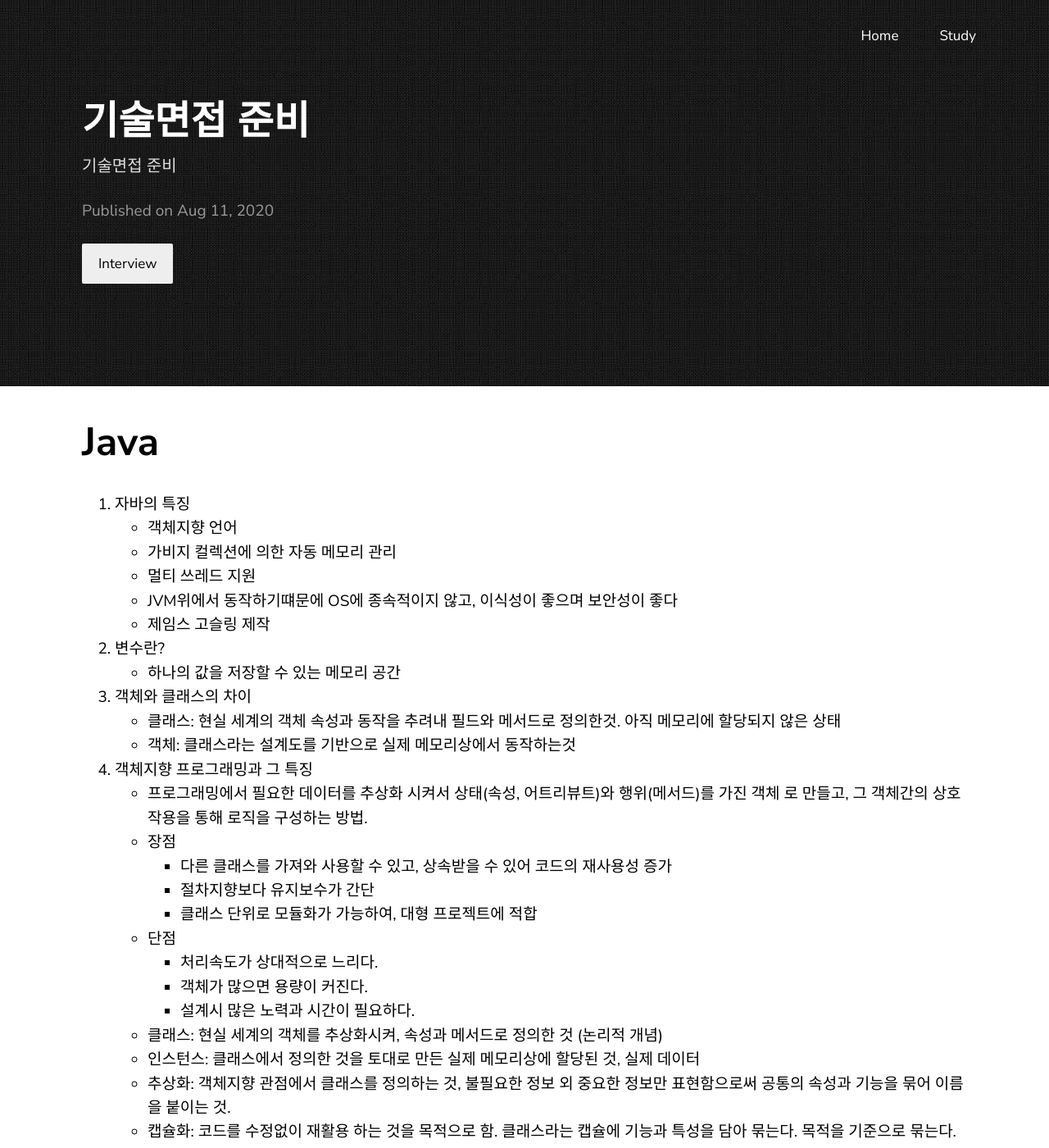
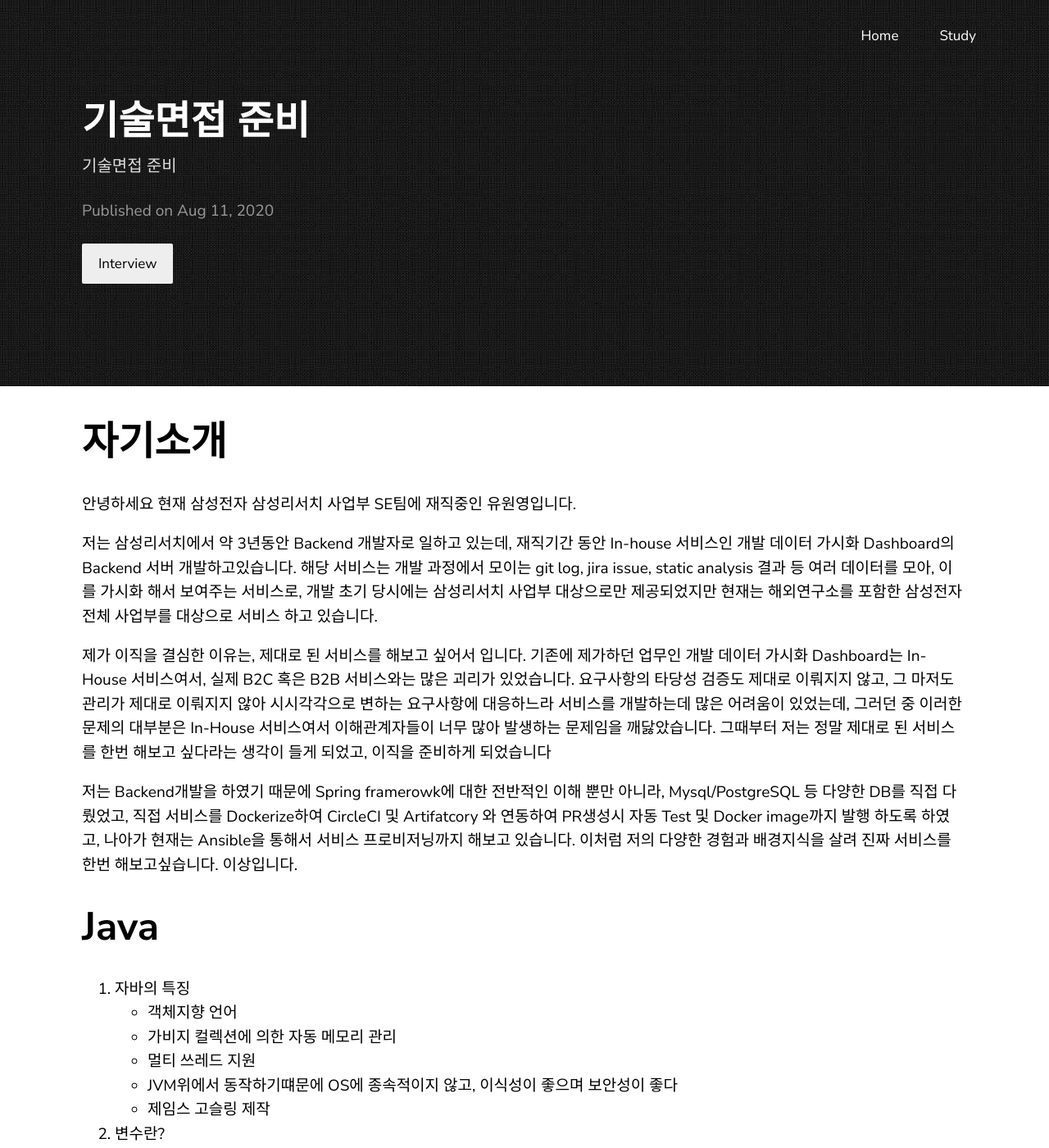
Before and after one commit to yoowonyoung/yoowonyoung.github.io, a Jekyll site: the page built from _posts/2020-08-11-Interview-03.md, in a window 1280 px wide and 1400 px high. Shown: the whole window at 82% size. Built offline with Jekyll 4.4.1, drawn with Linux system fonts in a browser that asks for light colours; comment, search, counter and statistics services are not loaded.

Commit message:
Update 2020-08-11-Interview-03.md

```diff
--- a/_posts/2020-08-11-Interview-03.md
+++ b/_posts/2020-08-11-Interview-03.md
@@ -5,6 +5,16 @@ description: 기술면접 준비
 date: 2020-08-11 20:41:00 +09:00
 categories: Interview
 ---
+
+# 자기소개
+안녕하세요 현재 삼성전자 삼성리서치 사업부 SE팀에 재직중인 유원영입니다.
+
+저는 삼성리서치에서 약 3년동안 Backend 개발자로 일하고 있는데, 재직기간 동안 In-house 서비스인 개발 데이터 가시화 Dashboard의 Backend 서버 개발하고있습니다. 해당 서비스는 개발 과정에서 모이는 git log, jira issue, static analysis 결과 등 여러 데이터를 모아, 이를 가시화 해서 보여주는 서비스로, 개발 초기 당시에는 삼성리서치 사업부 대상으로만 제공되었지만 현재는 해외연구소를 포함한 삼성전자 전체 사업부를 대상으로 서비스 하고 있습니다.
+
+제가 이직을 결심한 이유는, 제대로 된 서비스를 해보고 싶어서 입니다. 기존에 제가하던 업무인 개발 데이터 가시화 Dashboard는 In-House 서비스여서, 실제 B2C 혹은 B2B 서비스와는 많은 괴리가 있었습니다. 요구사항의 타당성 검증도 제대로 이뤄지지 않고, 그 마저도 관리가 제대로 이뤄지지 않아 시시각각으로 변하는 요구사항에 대응하느라 서비스를 개발하는데 많은 어려움이 있었는데, 그러던 중 이러한 문제의 대부분은 In-House 서비스여서 이해관계자들이 너무 많아 발생하는 문제임을 깨닳았습니다. 그때부터 저는 정말 제대로 된 서비스를 한번 해보고 싶다라는 생각이 들게 되었고, 이직을 준비하게 되었습니다
+
+저는 Backend개발을 하였기 때문에 Spring framerowk에 대한 전반적인 이해 뿐만 아니라, Mysql/PostgreSQL 등 다양한 DB를 직접 다뤘었고, 직접 서비스를 Dockerize하여 CircleCI 및 Artifatcory 와 연동하여 PR생성시 자동 Test 및 Docker image까지 발행 하도록 하였고, 나아가 현재는 Ansible을 통해서 서비스 프로비저닝까지 해보고 있습니다. 이처럼 저의 다양한 경험과 배경지식을 살려 진짜 서비스를 한번 해보고싶습니다. 이상입니다.
+
 
 # Java
 
```
